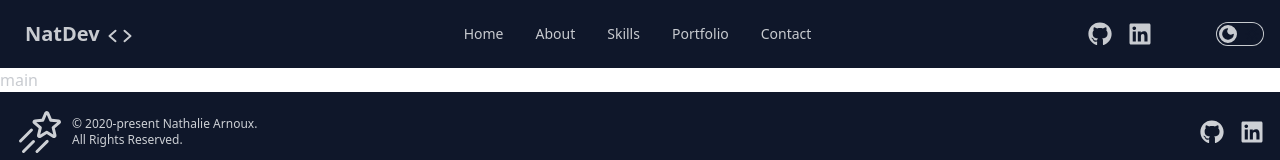
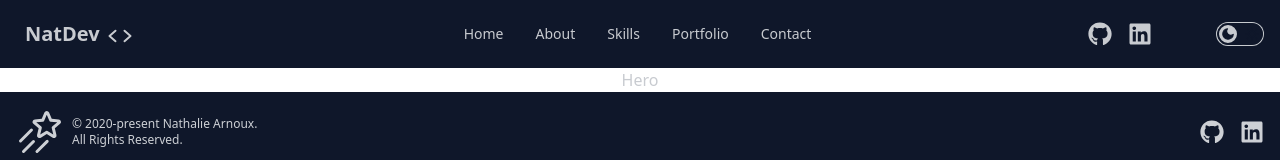
Before and after one commit to nathalieArnoux/portfolio, a React (Vite) app: page / in a window 1280 px wide. Shown: the top 160 px of the page. Built offline with nearby package versions, Linux system fonts and the light colour scheme.

Commit message:
init hero branch

```diff
--- a/src/components/App/App.jsx
+++ b/src/components/App/App.jsx
@@ -1,4 +1,5 @@
 import Header from "../Header/Header";
+import Hero from "../Hero/Hero";
 import Footer from "../Footer/Footer";
 
 const App = () => {
@@ -6,7 +7,7 @@ const App = () => {
     <div className="app bg-white">
       <Header />
       <main>
-        <p>main</p>
+        <Hero />
       </main>
       <Footer />
     </div>
--- /dev/null
+++ b/src/components/Hero/Hero.jsx
@@ -0,0 +1,9 @@
+const Hero = () => {
+  return (
+    <section className="hero" id="home">
+      <p>Hero</p>
+    </section>
+  );
+};
+
+export default Hero;
```
